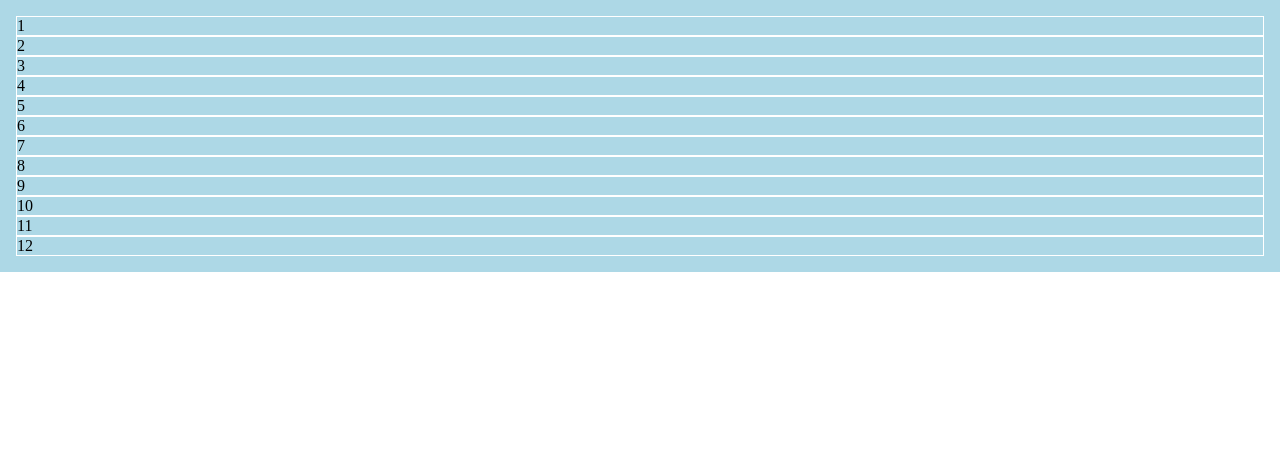
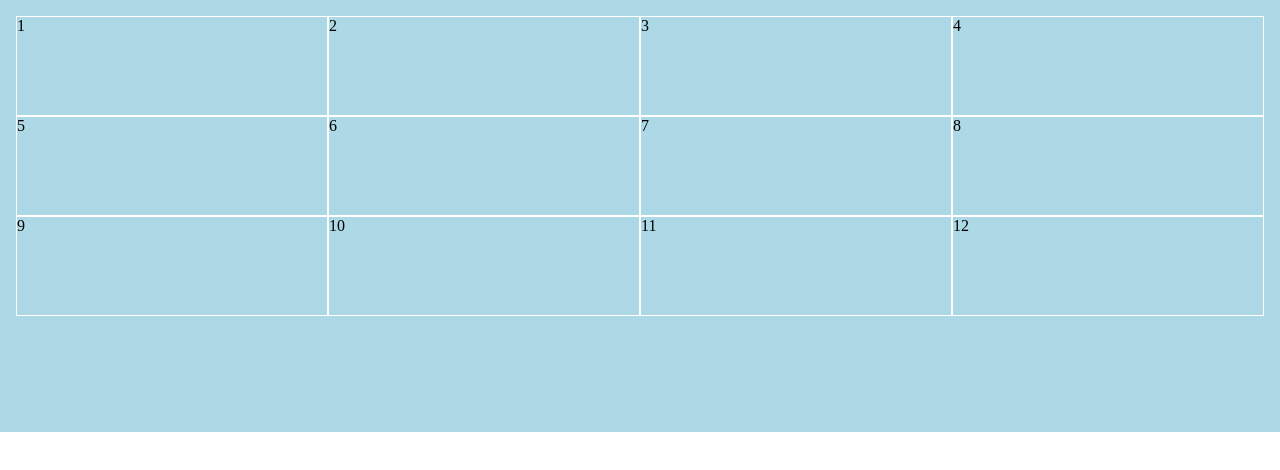
Before and after one commit to enmozz/CSS_Grid, a plain HTML site: page index.html in a window 1280 px wide. Drawn offline with Linux system fonts and the light colour scheme.

Commit message:
Update style.css

```diff
--- a/style.css
+++ b/style.css
@@ -3,9 +3,10 @@ body {
     padding: 0;
 }
 
-
 .grid-container {
     display: grid;
+    grid-template-columns: repeat(4, 1fr);
+    grid-template-rows: repeat(4, 100px);
     background: lightblue;
     padding: 1rem;
 
```
